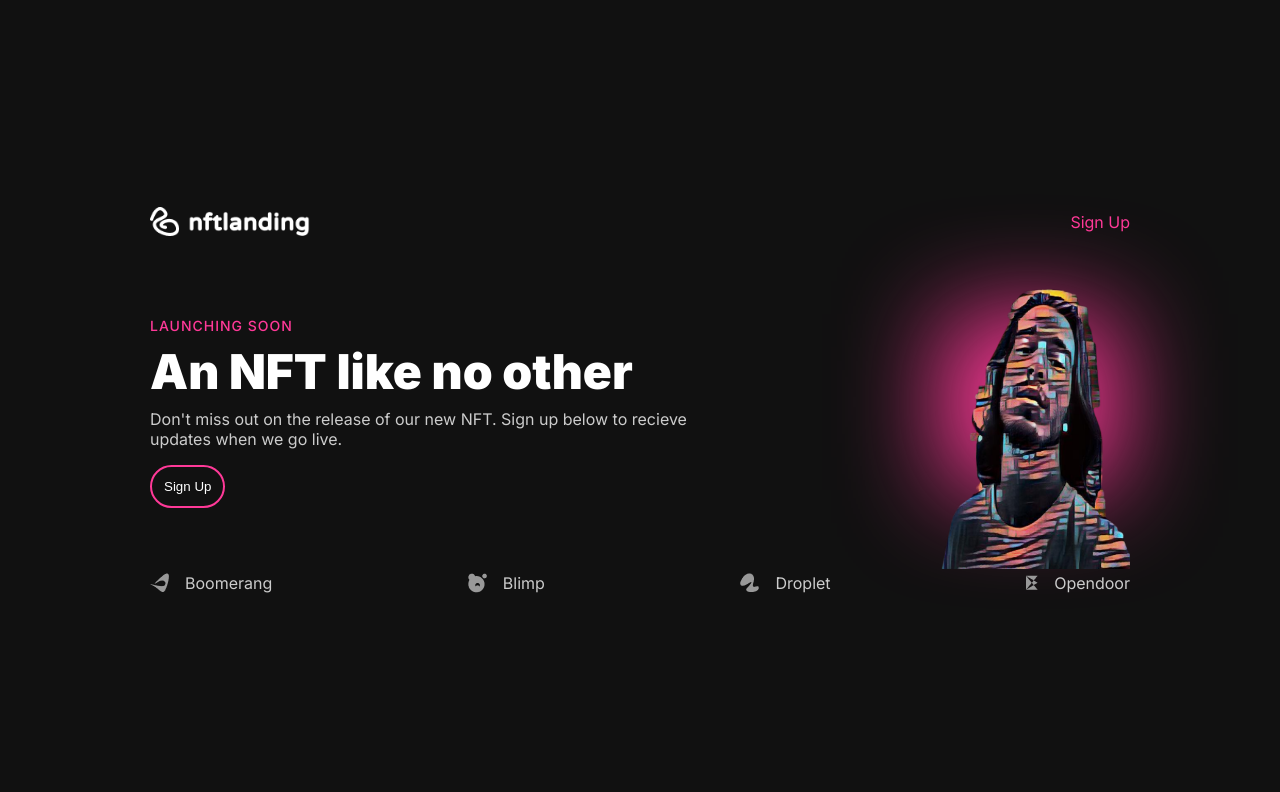
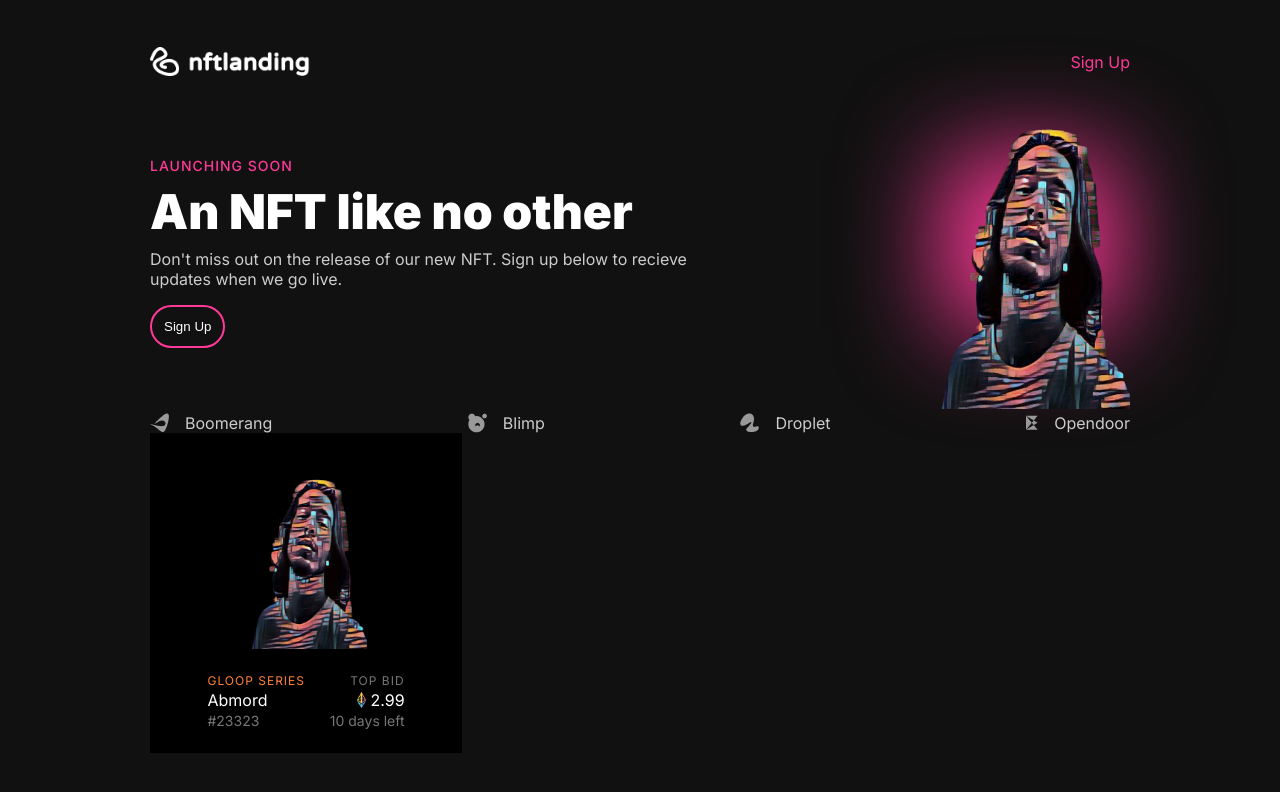
Before and after one commit to maynards95/nft-react-landing-page, a React (Vite) app: page / in a window 1280 px wide. Shown: the top 792 px of the page. Built offline with nearby package versions, Linux system fonts and the light colour scheme.

Commit message:
Adds our first NFT card

```diff
--- a/src/App.jsx
+++ b/src/App.jsx
@@ -3,6 +3,7 @@ import SponsorItemList from '@/components/SponsorItemList'
 import Header from '@/components/Header'
 import Hero from '@/components/Hero'
 import Nft19941 from '@/assets/nft-19941.png'
+import NftCard from '@/components/NftCard'
 
 function App() {
   return (
@@ -11,6 +12,13 @@ function App() {
       <div className="page-container">
         <Hero heroImage={Nft19941} />
         <SponsorItemList />
+        <NftCard
+          image={Nft19941}
+          name="Abmord"
+          price="2.99"
+          daysLeft={10}
+          number={23323}
+        />
       </div>
     </div>
   )
--- /dev/null
+++ b/src/components/NftCard/index.jsx
@@ -0,0 +1,28 @@
+import './style.css'
+import EthereumLogo from '@/assets/ethereum-logo.png'
+
+function NftCard(props) {
+  const { image, number, name, price, daysLeft } = props
+  return (
+    <div className="nft-card">
+      <img className="nft-card_img" src={image} alt={`nft-card-${name}`} />
+      <div className="nft-card_details">
+        <span className="nft-card_details-series">Gloop series</span>
+        <span className="nft-card_details-top-bid">Top bid</span>
+        <span className="nft-card_details-name">{name}</span>
+        <span className="nft-card_details-price">
+          <img
+            className="nft-card_details-ethereum-logo"
+            src={EthereumLogo}
+            alt="ethereum-logo"
+          />{' '}
+          {price}
+        </span>
+        <span className="nft-card_details-number">#{number}</span>
+        <span className="nft-card_details-days-left">{daysLeft} days left</span>
+      </div>
+    </div>
+  )
+}
+
+export default NftCard
--- /dev/null
+++ b/src/components/NftCard/style.css
@@ -0,0 +1,62 @@
+.nft-card {
+  padding-top: 24px;
+  background-color: var(--color-dark-1);
+  display: flex;
+  flex-direction: column;
+  align-items: center;
+  max-width: 312px;
+}
+
+.nft-card_img {
+  max-height: 192px;
+}
+
+.nft-card_details {
+  display: grid;
+  grid-template-columns: 1fr 1fr;
+  padding: 24px;
+  gap: 2px;
+}
+
+.nft-card_details :nth-child(2n) {
+  justify-self: end;
+}
+
+.nft-card_details-series {
+  color: var(--color-orange);
+  text-transform: uppercase;
+  letter-spacing: 1px;
+  font-size: 12px;
+}
+
+.nft-card_details-top-bid {
+  color: var(--color-dark-3);
+  text-transform: uppercase;
+  letter-spacing: 1px;
+  font-size: 12px;
+}
+
+.nft-card_details-name {
+  color: var(--color-white);
+}
+
+.nft-card_details-price {
+  color: var(--color-white);
+  display: flex;
+  align-items: center;
+  gap: 4px;
+}
+
+.nft-card_details-number {
+  color: var(--color-dark-3);
+  font-size: 14px;
+}
+
+.nft-card_details-days-left {
+  color: var(--color-dark-3);
+  font-size: 14px;
+}
+
+.nft-card_details-ethereum-logo {
+  height: 16px;
+}
--- a/src/index.css
+++ b/src/index.css
@@ -1,8 +1,11 @@
 :root {
-  --color-dark-1: #111111;
+  --color-dark-1: #000000;
+  --color-dark-2: #111111;
+  --color-dark-3: #777777;
   --color-light-3: #cccccc;
   --color-pink: #ff3998;
   --color-white: #ffffff;
+  --color-orange: #ff8139;
 }
 
 * {
@@ -17,7 +20,7 @@ body {
   min-width: 320px;
   min-height: 100vh;
   font-family: Inter, 'Courier New', Courier, monospace;
-  background-color: var(--color-dark-1);
+  background-color: var(--color-dark-2);
   color: var(--color-light-3);
 }
 
```
Also changed, not shown: src/assets/ethereum-logo.png (added).
